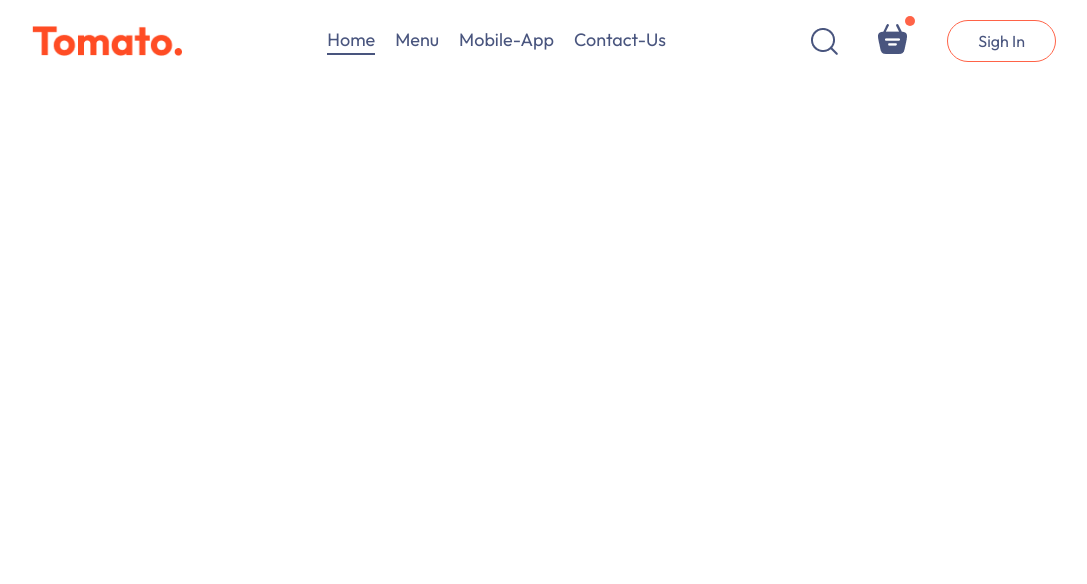
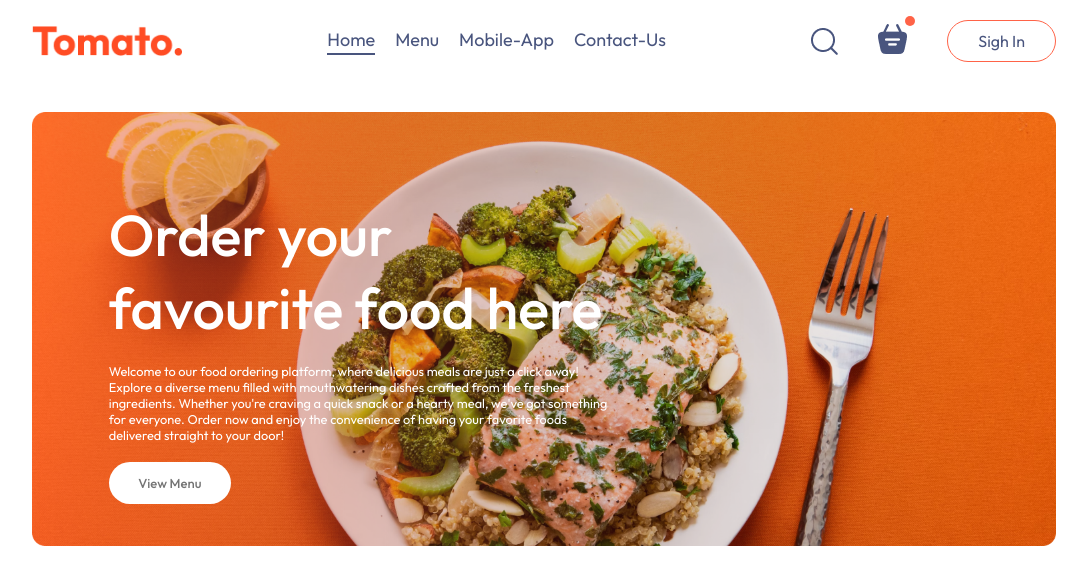
Before and after one commit to SadeshWijekoon/Food-ordering-fullstack-website, a React (Vite) app in the folder frontend/: page / in a window 1280 px wide. Shown: the top 584 px of the page, without its empty margins (96-1183 px from the left). Built offline with nearby package versions, Linux system fonts and the light colour scheme.

Commit message:
create the header

```diff
--- a/frontend/src/App.jsx
+++ b/frontend/src/App.jsx
@@ -1,10 +1,21 @@
+import {  Route, Routes } from "react-router-dom";
 import Navbar from "./compontes/Navbar/Navbar";
-
+import Home from "./pages/Home/Home"
+import Cart from "./pages/Cart/Cart"
+import Placeoder from "./pages/Plaseoder/Placeoder"
 
 const App = () => {
   return (
     <div className="app">
       <Navbar/>
+
+         <Routes>
+            <Route path="/" element={<Home/>}/>
+            <Route path="/cart" element={<Cart/>}/>
+            <Route path="/order" element={<Placeoder/>}/>
+         </Routes>
+
+
     </div>
   )
 }
--- /dev/null
+++ b/frontend/src/compontes/Header/Header.css
@@ -0,0 +1,36 @@
+.header{
+    height:34vw;
+    margin: 30px auto;
+    background: url('/header_img.png') no-repeat;
+    background-size: contain;
+    position: relative;
+}
+.header-content{
+    position: absolute;
+    display: flex;
+    flex-direction: column;
+    align-items: start;
+    gap:1.5vw;
+    max-width: 50%;
+    bottom: 10%;
+    left: 6vw;
+    animation: fadeIn 3s;
+}
+.header-content h2{
+    font-weight: 500;
+    color: white;
+    font-size:max(4.5vw,22px) ;
+}
+.header-content p{
+    color: white;
+    font-size: 1vw;
+}
+.header-content button{
+    border: none;
+    color:#747474 ;
+    font-weight: 500;
+    padding: 1vw 2.3vw;
+    background-color: white;
+    font-size: max(1vw,13px);
+    border-radius: 50px;
+}
--- /dev/null
+++ b/frontend/src/compontes/Header/Header.jsx
@@ -0,0 +1,15 @@
+import './Header.css'
+
+const Header = () => {
+  return (
+    <div className='header'>
+      <div className='header-content'>
+        <h2>Order your favourite food here</h2>
+        <p>Welcome to our food ordering platform, where delicious meals are just a click away! Explore a diverse menu filled with mouthwatering dishes crafted from the freshest ingredients. Whether you're craving a quick snack or a hearty meal, we've got something for everyone. Order now and enjoy the convenience of having your favorite foods delivered straight to your door!</p>
+        <button>View Menu</button>
+      </div>
+    </div>
+  )
+}
+
+export default Header;
--- a/frontend/src/index.css
+++ b/frontend/src/index.css
@@ -16,3 +16,11 @@ a{
   width: 80%;
   margin: auto;
 }
+@keyframes fadeIn {
+  0%{
+    opacity: 0;
+  }
+  100%{
+    opacity: 1;
+  }
+}
--- a/frontend/src/main.jsx
+++ b/frontend/src/main.jsx
@@ -2,9 +2,13 @@ import { StrictMode } from 'react'
 import { createRoot } from 'react-dom/client'
 import App from './App.jsx'
 import './index.css'
+import {BrowserRouter} from 'react-router-dom'
 
 createRoot(document.getElementById('root')).render(
   <StrictMode>
+    <BrowserRouter>
     <App />
+    </BrowserRouter>
+
   </StrictMode>,
 )
--- /dev/null
+++ b/frontend/src/pages/Cart/Cart.jsx
@@ -0,0 +1,9 @@
+import './Cart.css'
+
+const Cart = () => {
+  return (
+    <div>Cart</div>
+  )
+}
+
+export default Cart;
--- /dev/null
+++ b/frontend/src/pages/Home/Home.jsx
@@ -0,0 +1,12 @@
+import Header from '../../compontes/Header/Header';
+import './Home.css'
+
+const Home = () => {
+  return (
+    <div>
+      <Header/>
+    </div>
+  )
+}
+
+export default Home;
--- /dev/null
+++ b/frontend/src/pages/Plaseoder/Placeoder.jsx
@@ -0,0 +1,9 @@
+import './Placeoder.css'
+
+const Placeoder = () => {
+  return (
+    <div>Placeoder</div>
+  )
+}
+
+export default Placeoder;
```
Also changed, not shown: frontend/src/compontes/Navbar/Navbar.jsx (+4 -4 lines), frontend/public/header_img.png (added), frontend/src/pages/Cart/Cart.css (added), frontend/src/pages/Home/Home.css (added), frontend/src/pages/Plaseoder/Placeoder.css (added).
